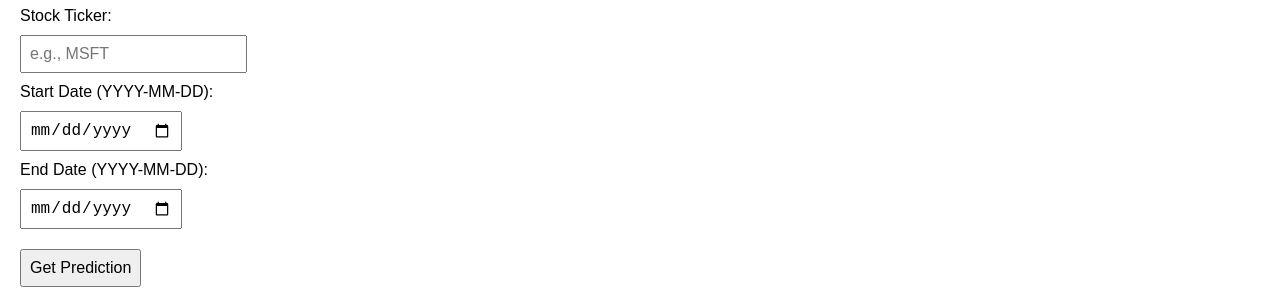
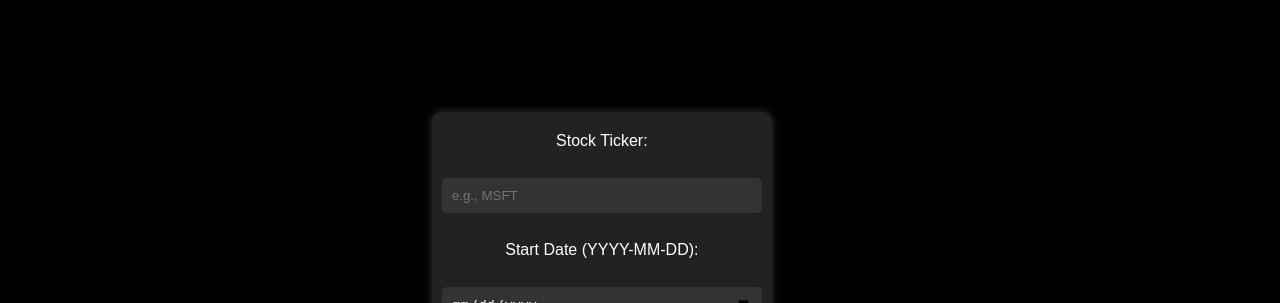
Before and after one commit to StephanieC28/Stock-Predictor, a website: page index.html in a window 1280 px wide. Shown: the part 73-376 px from the top of the page. Drawn offline with Linux system fonts and the light colour scheme.

Commit message:
Add files via upload

```diff
--- a/index.html
+++ b/index.html
@@ -6,24 +6,59 @@
   <title>Stock Prediction</title>
   <style>
     body {
+      background-color: black;
+      color: white;
       font-family: Arial, sans-serif;
-      margin: 20px;
+      display: flex;
+      justify-content: center; /*Center content*/
+      align-items: center;
+      height: 100vh;
+      margin: 0;
+      text-align: center;
     }
+
     form {
-      margin-bottom: 20px;
+      background-color: #222;
+      padding: 20px;
+      border-radius: 10px;
+      box-shadow: 0px 0px 10px rgba(255, 255, 255, 0.2);
+      display: flex;
+      flex-direction: column;
+      align-items: center;
+      width: 300px;margin-bottom: 20px;
     }
-    input, button {
+
+    input {
+      width: 100%;
+      padding: 10px;
       margin: 10px 0;
-      padding: 8px;
-      font-size: 1rem;
+      border: none;
+      border-radius: 5px;
+      background-color: #333;
+      color: white;
     }
+    button {
+      background-color: #ff9800; /* Orange */
+      color: black;
+      font-size: 16px;
+      padding: 10px;
+      border: none;
+      border-radius: 5px;
+      cursor: pointer;
+      width: 100%;
+    }
+
+    button:hover {
+      background-color: #e68900;
+    }
+
     .response {
-      white-space: pre-wrap;
-      background-color: #f4f4f4;
+      background-color: #222;
       padding: 15px;
-      border: 1px solid #ddd;
       border-radius: 5px;
       margin-top: 15px;
+      text-align: center;
+      box-shadow: 0px 0px 10px rgba(255, 255, 255, 0.2);
     }
   </style>
 </head>
@@ -62,21 +97,18 @@
           headers: { 'Content-Type': 'application/json' },
           body: JSON.stringify({ stockTicker, startDate, endDate }),
         })
-        .then(response => {
-          if (!response.ok) {
-            throw new Error(`Server error: ${response.status} ${response.statusText}`);
+
+        if (!response.ok) {
+          throw new Error(`Server error: ${response.status} ${reponse.statusText}`);
         }
-        return response.json();
-      })
-      .then(data => {
-        responseDiv.innerHTML = data.message;
-      })
-      .catch(error => {
-        console.error("Error in fetch:", error);
-        responseDiv.innerHTML = "An error occurred: " + error.message;
-      });
 
         const data = await response.json();
+        responseDiv.innerHTML = data.message;
+      } catch (error) {
+        console.error("Error in feth: ", error);
+        responseDiv.innerHTML = "An error occurred: " + error.message;
+      }
+    });
   </script>
 </body>
 </html>
```
